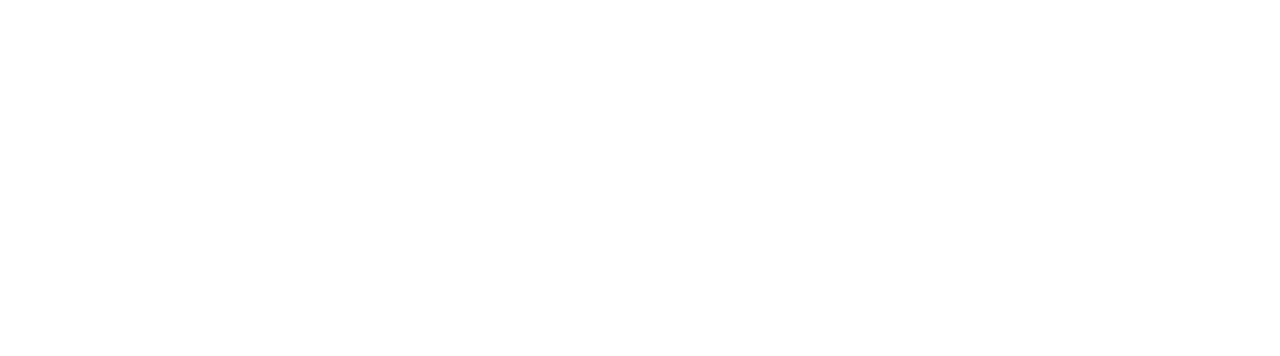
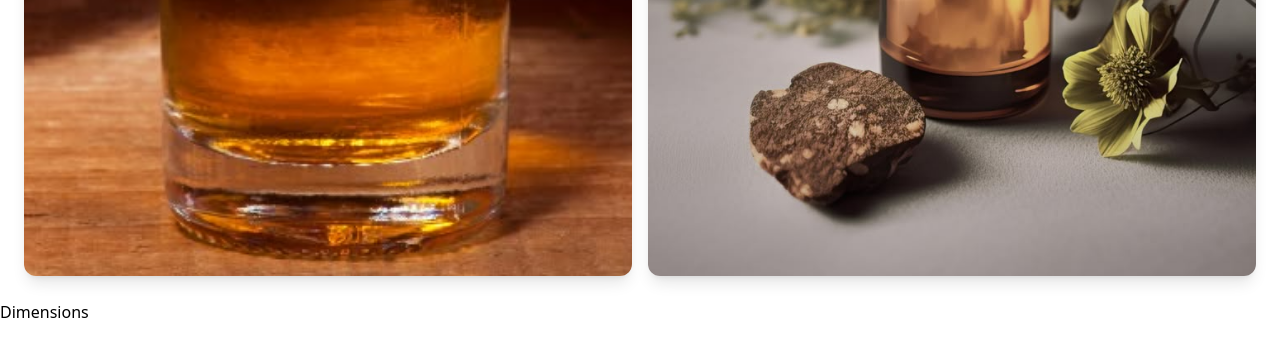
Before and after one commit to MathiasKalanda/tivan-africa, a React (Vite) app: page / in a window 1280 px wide. Shown: the part 3099-3455 px from the top of the page. After the commit the page ends 3423 px from the top, so only its background shows below. Built offline with nearby package versions, Linux system fonts and the light colour scheme.

Commit message:
sorted the gallery mb

```diff
--- a/src/components/HomePage.jsx
+++ b/src/components/HomePage.jsx
@@ -10,9 +10,9 @@
     <div className="">
       <Honey />
 
+      <Oil />
       <HoneyGallery />
-      <Oil />
-      {/* <Dimensions /> */}
+      <Dimensions />
       {/* <Butter /> */}
     </div>
   );
--- a/src/components/HoneyGallery.jsx
+++ b/src/components/HoneyGallery.jsx
@@ -2,7 +2,7 @@
 
 const HoneyGallery = () => {
   return (
-    <div className="grid grid-cols-4 grid-rows-4 gap-4 p-6">
+    <div className="grid grid-cols-4 grid-rows-2 gap-4 p-6">
       {/* Image 1 */}
       <div className="col-span-2 row-span-2">
         <img
--- a/src/components/Oil.jsx
+++ b/src/components/Oil.jsx
@@ -1,4 +1,5 @@
 import React from "react";
+
 
 const Oil = () => {
   return (
@@ -9,7 +10,7 @@
 
         color: "white",
       }}
-      className="pb-10 curvy-bottom"
+      className="pb-10"
     >
       {" "}
       <div className="flex flex-col justify-center items-center ">
@@ -41,6 +42,7 @@
           </button>
         </div>
       </div>
+
     </div>
   );
 };
```
